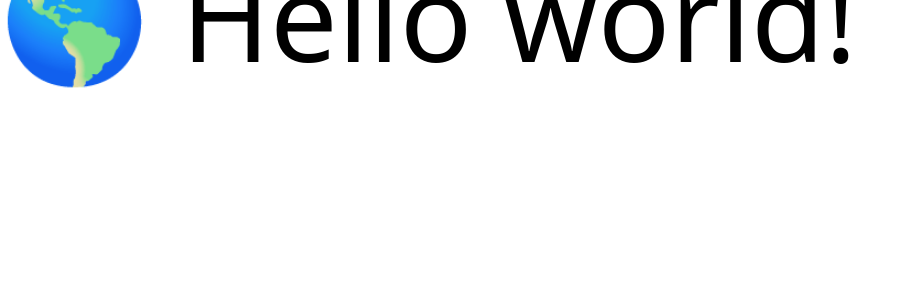
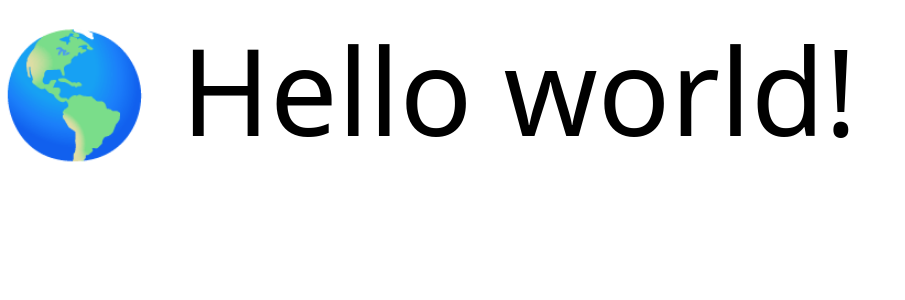
Before and after one commit to olivmath/portfoio, a Next.js app: page / in a window 1280 px wide. Shown: the top 300 px of the page, without its empty margins (0-905 px from the left). Built offline with nearby package versions, Linux system fonts and the light colour scheme.

Commit message:
fix: home font size

```diff
--- a/pages/index.tsx
+++ b/pages/index.tsx
@@ -2,7 +2,7 @@ import type { NextPage } from 'next'
 
 const Home: NextPage = () => {
   return (
-    <h1 className='text-xl'>
+    <h1 className='text-big'>
       🌎 Hello world!
     </h1>
   )
--- a/tailwind.config.js
+++ b/tailwind.config.js
@@ -9,7 +9,8 @@ module.exports = {
       sm: ['14px', '20px'],
       base: ['16px', '24px'],
       lg: ['20px', '28px'],
-      xl: ['120px', '32px'],
+      xl: ['32px', '34px'],
+      big: ['120px', '180px']
     }
   },
   plugins: [],
```
